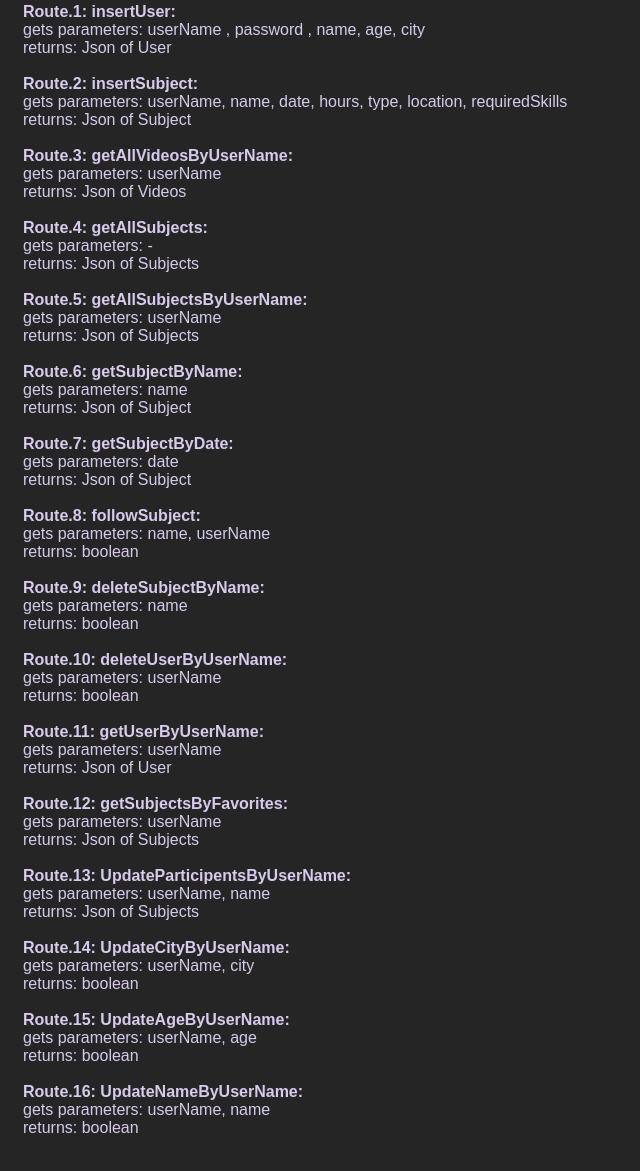
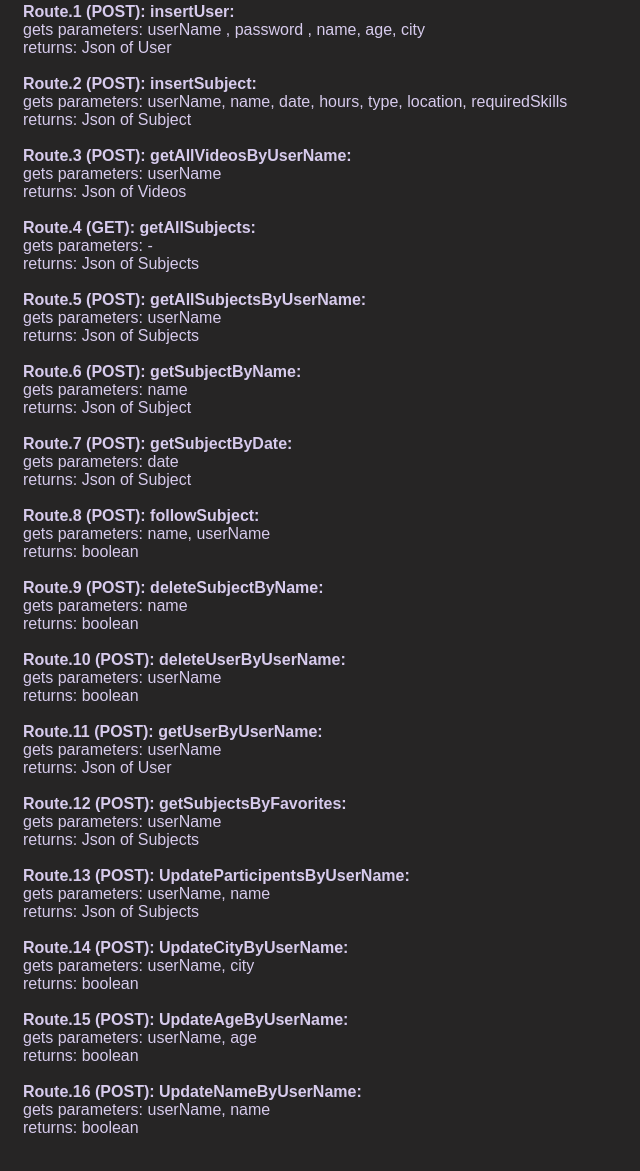
Before and after one commit to ReutLeib/JeMusic, a website: page service/public/html/index.html in a window 1280 px wide. Shown: the part 1271-2442 px from the top of the page, without its empty margins (0-640 px from the left). Drawn offline with Linux system fonts and the light colour scheme.

Commit message:
fixed API

```diff
--- a/service/public/html/index.html
+++ b/service/public/html/index.html
@@ -114,67 +114,67 @@
     <h3> Functions(Routes): </h3>
     <p>
 
-      <b>Route.1: insertUser: </b><br>
+      <b>Route.1 (POST): insertUser: </b><br>
           gets parameters: userName , password , name, age, city<br>
           returns: Json of User <br><br>
 
-      <b>Route.2: insertSubject: </b><br>
+      <b>Route.2 (POST): insertSubject: </b><br>
           gets parameters: userName,  name, date, hours, type, location, requiredSkills<br>
           returns: Json of Subject  <br><br>
 
-      <b>Route.3: getAllVideosByUserName: </b><br>
+      <b>Route.3 (POST): getAllVideosByUserName: </b><br>
           gets parameters: userName <br>
           returns: Json of Videos<br><br>
 
-      <b>Route.4: getAllSubjects: </b><br>
+      <b>Route.4 (GET): getAllSubjects: </b><br>
           gets parameters: - <br>
           returns: Json of Subjects <br><br>
 
-      <b>Route.5: getAllSubjectsByUserName: </b><br>
+      <b>Route.5 (POST): getAllSubjectsByUserName: </b><br>
           gets parameters: userName <br>
           returns: Json of Subjects <br><br>
 
-      <b>Route.6: getSubjectByName: </b><br>
+      <b>Route.6 (POST): getSubjectByName: </b><br>
           gets parameters: name <br>
           returns: Json of Subject <br><br>
 
-      <b>Route.7: getSubjectByDate: </b><br>
+      <b>Route.7 (POST): getSubjectByDate: </b><br>
           gets parameters: date <br>
           returns: Json of Subject<br><br>
 
-      <b>Route.8: followSubject: </b><br>
+      <b>Route.8 (POST): followSubject: </b><br>
           gets parameters:  name, userName  <br>
           returns: boolean<br><br>
 
-      <b>Route.9: deleteSubjectByName: </b><br>
+      <b>Route.9 (POST): deleteSubjectByName: </b><br>
           gets parameters: name<br>
           returns: boolean<br><br>
 
-      <b>Route.10: deleteUserByUserName: </b><br>
+      <b>Route.10 (POST): deleteUserByUserName: </b><br>
           gets parameters: userName<br>
           returns: boolean<br><br>
 
-      <b>Route.11: getUserByUserName: </b><br>
+      <b>Route.11 (POST): getUserByUserName: </b><br>
           gets parameters: userName<br>
           returns: Json of User<br><br>
 
-      <b>Route.12: getSubjectsByFavorites: </b><br>
+      <b>Route.12 (POST): getSubjectsByFavorites: </b><br>
           gets parameters: userName<br>
           returns: Json of Subjects <br><br>
 
-      <b>Route.13: UpdateParticipentsByUserName: </b><br>
+      <b>Route.13 (POST): UpdateParticipentsByUserName: </b><br>
           gets parameters: userName, name<br>
           returns: Json of Subjects<br><br>
 
-      <b>Route.14: UpdateCityByUserName: </b><br>
+      <b>Route.14 (POST): UpdateCityByUserName: </b><br>
           gets parameters: userName, city<br>
           returns: boolean<br><br>
 
-      <b>Route.15: UpdateAgeByUserName: </b><br>
+      <b>Route.15 (POST): UpdateAgeByUserName: </b><br>
           gets parameters: userName, age<br>
           returns: boolean<br><br>
 
-      <b>Route.16: UpdateNameByUserName: </b><br>
+      <b>Route.16 (POST): UpdateNameByUserName: </b><br>
           gets parameters:  userName, name<br>
           returns: boolean<br><br>
     </p>
--- a/service/server.js
+++ b/service/server.js
@@ -34,7 +34,7 @@
 
 // subjectCtl:
 app.post('/getAllSubjectsByUserName/',subjectCtl.getAllSubjectsByUserName); // value : userName
-app.post('/getAllSubjects/', subjectCtl.getAllSubjects);    // no values
+app.get('/getAllSubjects/', subjectCtl.getAllSubjects);    // no values
 app.post('/getSubjectByName/', subjectCtl.getSubjectByName);    // value : name
 app.post('/getSubjectByDate/', subjectCtl.getSubjectByDate);  // value : date
 app.post('/insertSubject/', subjectCtl.insertSubject);  // values: name, date, hours, type, location, requiredSkills + userName
```
